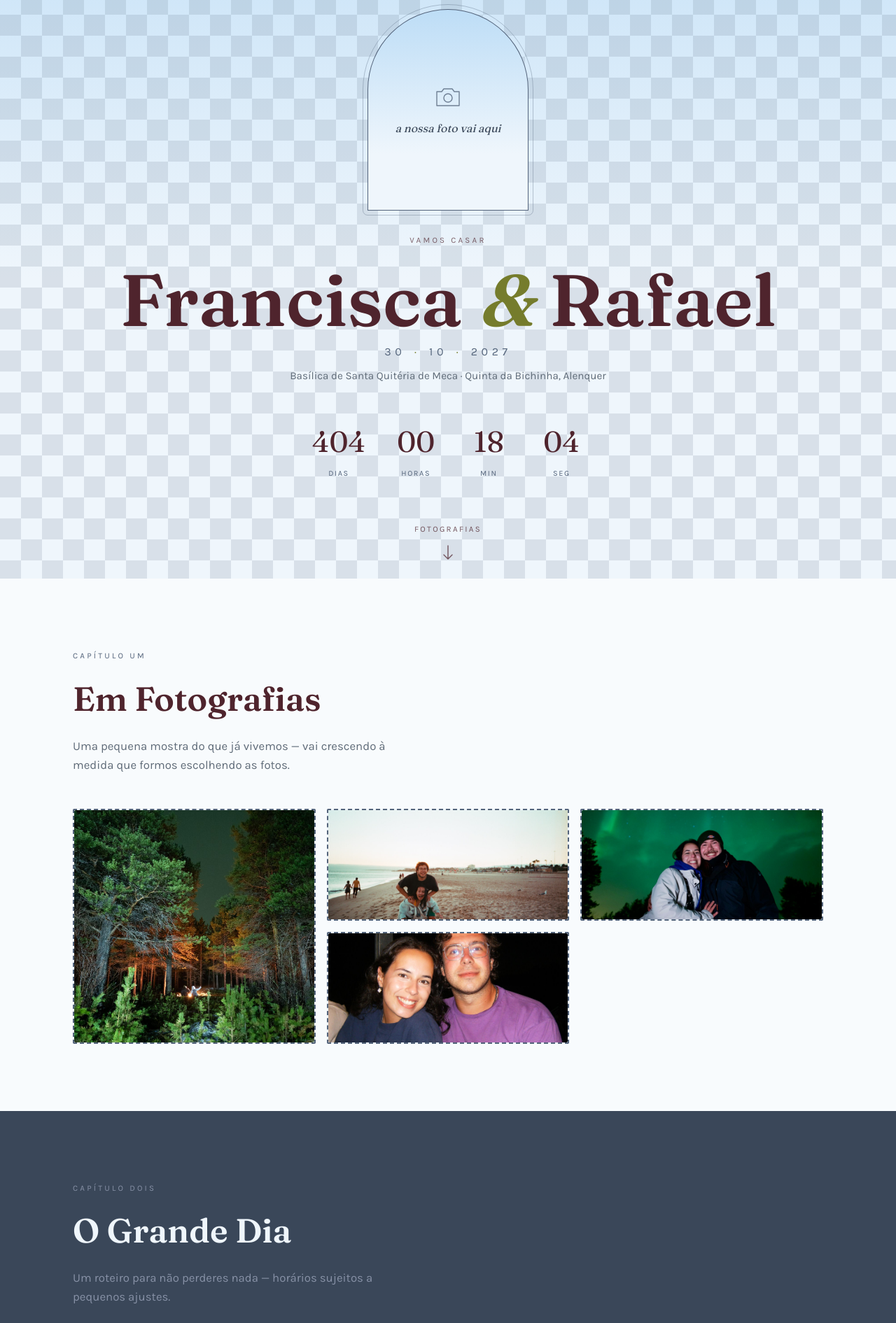
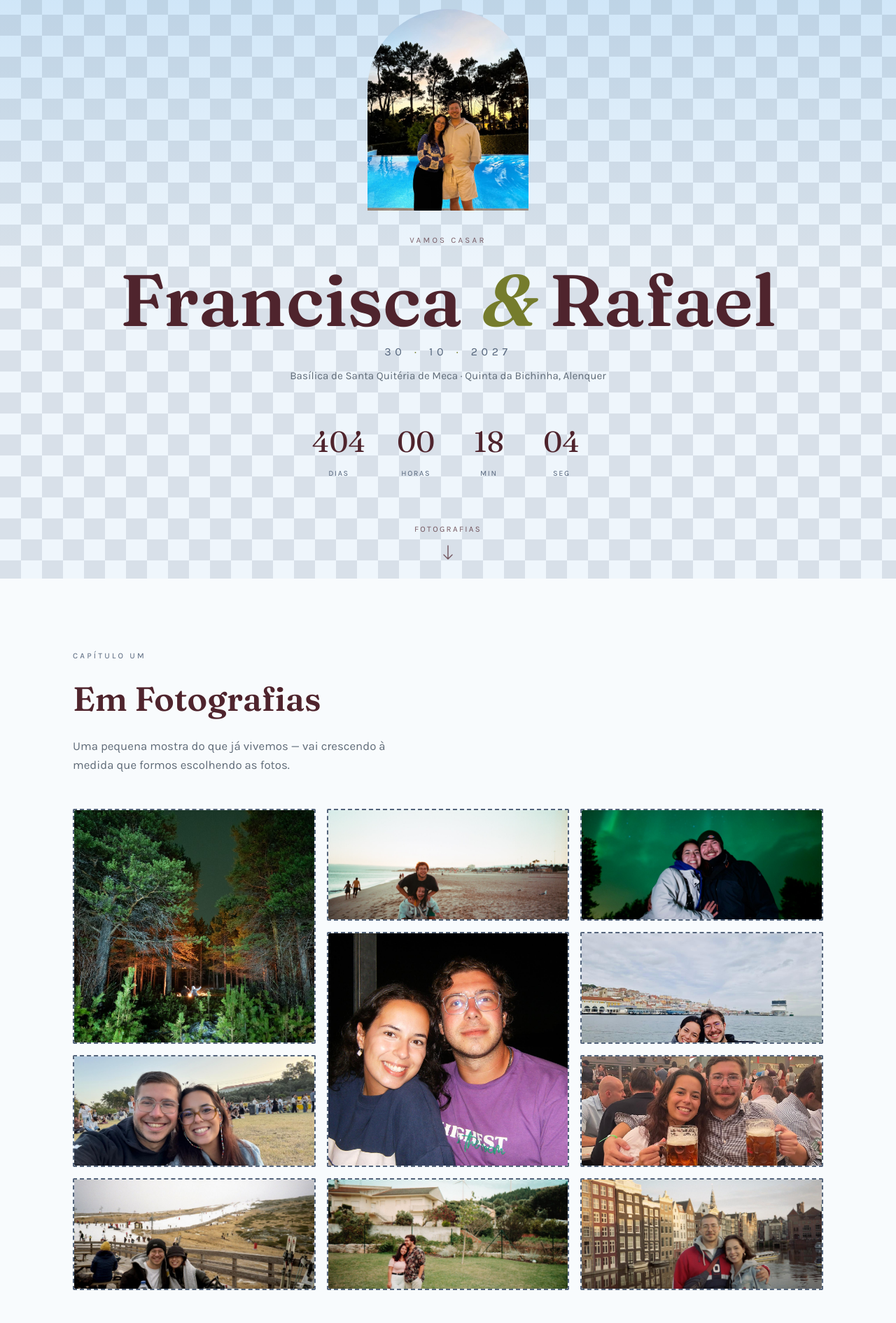
Before and after one commit to Student1-37673552/Rafael-Francisca, a plain HTML site: page index.html in a window 1280 px wide. Shown: the part 249-2140 px from the top of the page at 70% size. Drawn offline with Linux system fonts and the light colour scheme.

Commit message:
novas imagens e correção no read me

```diff
--- a/index.html
+++ b/index.html
@@ -34,15 +34,7 @@
   <div class="azulejo-band" aria-hidden="true"></div>
   <div class="hero-inner">
     <img src="assets/logo-completo.png" alt="Francisca &amp; Rafael" class="hero-logo">
-    <!-- Para pôr a foto real: troca este bloco por
-         <div class="hero-photo"><img src="assets/nome-da-foto.jpg" alt="Francisca e Rafael"></div> -->
-    <div class="hero-photo hero-photo--vazio" role="img" aria-label="Espaço reservado para a foto do casal">
-      <svg class="hero-photo-icone" width="44" height="44" viewBox="0 0 44 44" fill="none" aria-hidden="true">
-        <path d="M6 14h7l3-4h12l3 4h7v20H6z" stroke="currentColor" stroke-width="1.4" stroke-linejoin="round"/>
-        <circle cx="22" cy="23" r="6" stroke="currentColor" stroke-width="1.4"/>
-      </svg>
-      <span class="hero-photo-legenda">a nossa foto vai aqui</span>
-    </div>
+    <div class="hero-photo"><img src="assets/aroeira.jpeg" alt="Francisca e Rafael"></div>
     <p class="eyebrow">Vamos casar</p>
     <h1 class="hero-names">Francisca <span class="amp">&amp;</span> Rafael</h1>
     <p class="hero-date">30 <span class="dot">·</span> 10 <span class="dot">·</span> 2027</p>
@@ -73,7 +65,13 @@
       <div class="photo-placeholder photo-placeholder--tall"><img src="assets/Floresta_noruega.jpeg" alt="Nós à caça de auroras bureais"></div>
       <div class="photo-placeholder"><img src="assets/praia.jpeg" alt="Nós na praia"></div>
       <div class="photo-placeholder"><img src="assets/aurora.jpeg" alt="Nós e a Aurora"></div>
-      <div class="photo-placeholder"><img src="assets/putos.jpeg" alt="Nós"></div>
+      <div class="photo-placeholder photo-placeholder--tall"><img src="assets/putos.jpeg" alt="Nós"></div>
+      <div class="photo-placeholder"><img src="assets/barco.jpeg" alt="Nós no Rio Tejo"></div>
+      <div class="photo-placeholder"><img src="assets/concerto.jpeg" alt="Nós num concerto"></div>
+      <div class="photo-placeholder"><img src="assets/oktoberfest.jpeg" alt="Nós no Oktoberfest"></div>
+      <div class="photo-placeholder"><img src="assets/serradaestrela.jpeg" alt="Nós na Serra da estrela"></div>
+      <div class="photo-placeholder"><img src="assets/Fanhoes.jpeg" alt="Nós em Fanhões"></div>
+      <div class="photo-placeholder"><img src="assets/amsterdam.jpeg" alt="Nós em Amsterdão"></div>
     </div>
   </div>
 </section>
```
Also changed, not shown: assets/Fanhoes.jpeg (added), assets/amsterdam.jpeg (added), assets/aroeira.jpeg (added), assets/barco.jpeg (added), assets/concerto.jpeg (added), assets/oktoberfest.jpeg (added), assets/serradaestrela.jpeg (added).
